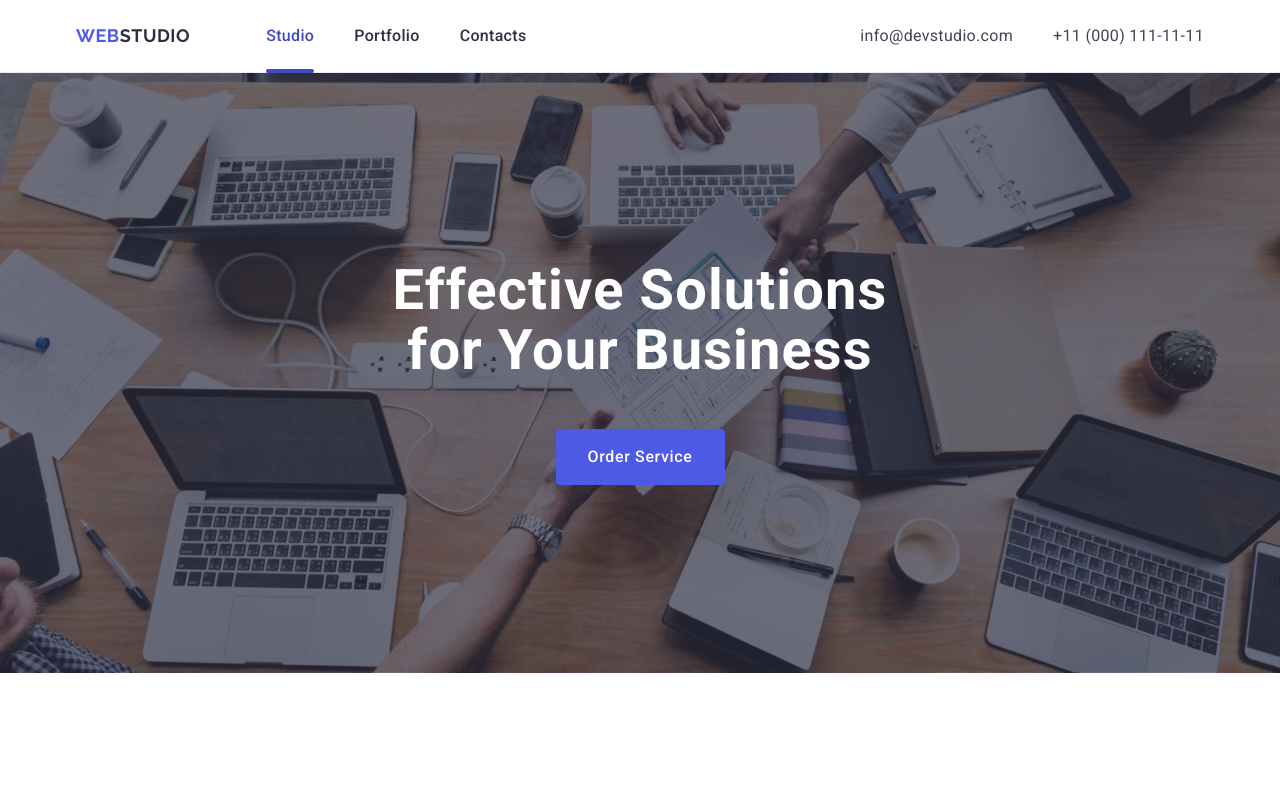
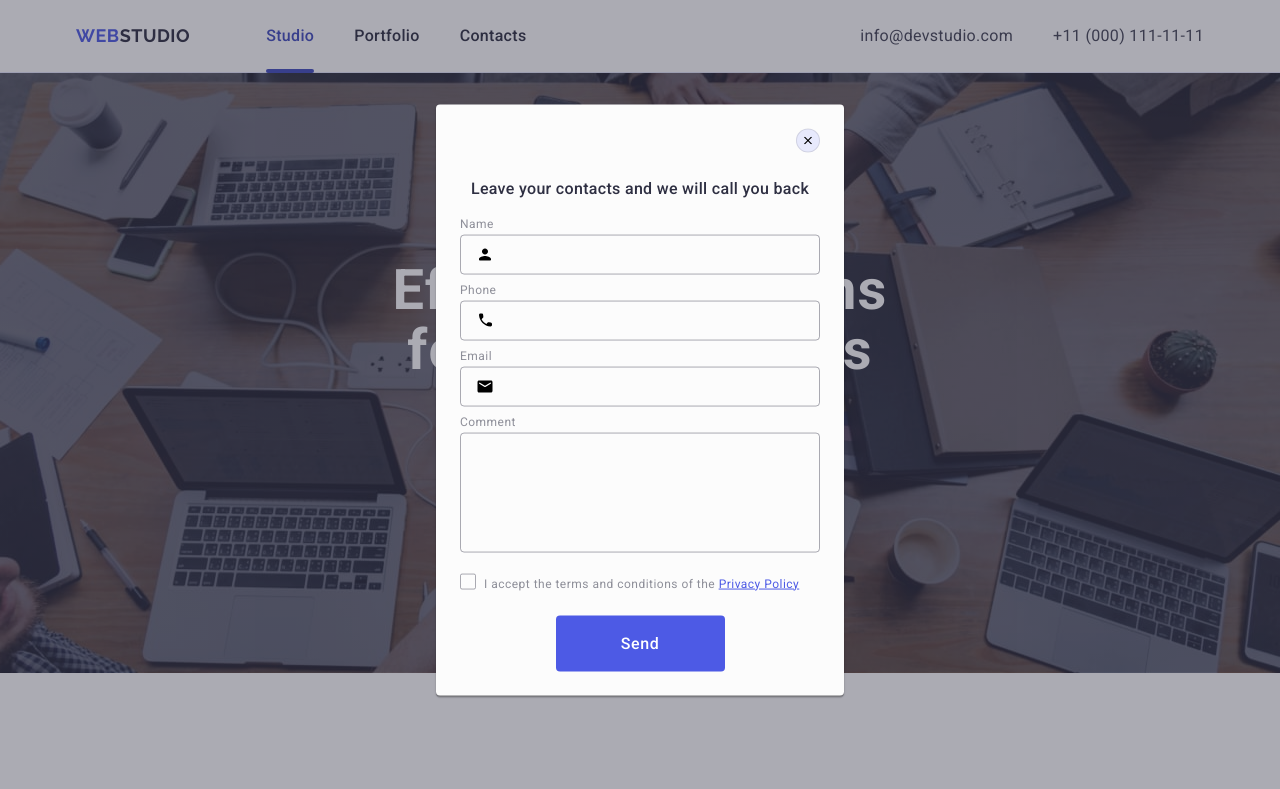
Before and after one commit to Verezhak/goit-markup-hw-05, a plain HTML site: page index.html in a window 1280 px wide. Shown: the top 789 px of the page. Drawn offline with nearby package versions, Linux system fonts and the light colour scheme.

Commit message:
added styles to forms in CSS

```diff
--- a/css/styles.css
+++ b/css/styles.css
@@ -182,12 +182,11 @@ a {
   margin-left: auto;
   transition: background-color 250ms cubic-bezier(0.4, 0, 0.2, 1);
 }
-.btn:hover {
-  background-color: #404bbf;
-}
+.btn:hover,
 .btn:focus {
   background-color: #404bbf;
 }
+
 /* section offers 2 */
 .offers {
   background-color: #fff;
@@ -339,7 +338,6 @@ a {
 }
 .portfolio-item {
   width: calc((100% - 48px) / 3);
-  box-shadow: 250ms cubic-bezier(0.4, 0, 0.2, 1);
   transition: box-shadow 250ms cubic-bezier(0.4, 0, 0.2, 1);
 }
 .portfolio-item:hover {
@@ -448,3 +446,293 @@ a {
 .icon-footer {
   fill: #f4f4fd;
 }
+
+/* form-footer */
+
+.form-footer {
+  margin-left: 80px;
+}
+
+.title-footer-form {
+  color: #fff;
+  font-size: 16px;
+  font-weight: 500;
+  line-height: 1.5;
+  letter-spacing: 0.02em;
+  margin-bottom: 16px;
+}
+
+.group {
+  display: flex;
+  gap: 24px;
+}
+
+.label-footer {
+}
+
+.input-footer {
+  width: 264px;
+  height: 40px;
+  border-radius: 4px;
+  border: 1px solid #fff;
+  background-color: transparent;
+  color: #ffffff;
+  font-size: 12px;
+  line-height: 2;
+  letter-spacing: 0.04em;
+  padding-left: 16px;
+  box-shadow: 0px 4px 4px 0px rgba(0, 0, 0, 0.15);
+}
+
+.input-footer::placeholder {
+  color: #fff;
+}
+
+.btn-footer {
+  min-width: 165px;
+  height: 40px;
+  display: flex;
+  justify-content: center;
+  align-items: center;
+  cursor: pointer;
+  border-radius: 4px;
+  background-color: #4d5ae5;
+  border: none;
+  font-family: "Roboto", sans-serif;
+  font-size: 16px;
+  font-weight: 500;
+  line-height: 1.5;
+  letter-spacing: 0.04em;
+  color: #fff;
+}
+
+.icon-btn-footer {
+  margin-left: 16px;
+}
+
+.btn-footer:hover,
+.btn-footer:focus {
+  background-color: #404bbf;
+}
+
+/* modal */
+
+.backdrop {
+  display: flex;
+  justify-content: center;
+  align-items: center;
+  width: 100%;
+  height: 100%;
+  position: fixed;
+  top: 0;
+  left: 0;
+  bottom: 0;
+  right: 0;
+  background-color: rgba(46, 47, 66, 0.4);
+  transition: opacity 250ms cubic-bezier(0.4, 0, 0.2, 1),
+    visibility 250ms cubic-bezier(0.4, 0, 0.2, 1);
+}
+
+.backdrop.is-hidden {
+  opacity: 0;
+  visibility: hidden;
+  pointer-events: none;
+}
+
+.modal {
+  position: absolute;
+  top: 50%;
+  left: 50%;
+  transform: translate(-50%, -50%) scale(1);
+  width: 408px;
+  min-height: 584px;
+  padding: 72px 24px 24px;
+  background-color: #fcfcfc;
+  box-shadow: 0px 1px 1px 0px rgba(0, 0, 0, 0.14),
+    0px 1px 3px 0px rgba(0, 0, 0, 0.12), 0px 2px 1px 0px rgba(0, 0, 0, 0.2);
+  border-radius: 4px;
+  transition: transform 250ms cubic-bezier(0.4, 0, 0.2, 1);
+}
+
+.btn-close {
+  position: absolute;
+  top: 24px;
+  right: 24px;
+  width: 24px;
+  height: 24px;
+  border-radius: 50%;
+  border: 1px solid rgba(0, 0, 0, 0.1);
+  display: flex;
+  justify-content: center;
+  align-items: center;
+  background-color: #e7e9fc;
+  padding: 0;
+  cursor: pointer;
+  transition: background-color 250ms cubic-bezier(0.4, 0, 0.2, 1),
+    border 250ms cubic-bezier(0.4, 0, 0.2, 1);
+}
+
+.btn-close:hover,
+.btn-close:focus {
+  background-color: #404bbf;
+  border: none;
+}
+
+.close {
+  transition: fill 250ms cubic-bezier(0.4, 0, 0.2, 1);
+}
+
+.close:hover,
+.close:focus {
+  fill: #ffffff;
+}
+
+.form-title {
+  color: #2e2f42;
+  text-align: center;
+  font-size: 16px;
+  font-weight: 500;
+  line-height: 1.5;
+  letter-spacing: 0.02em;
+  margin-bottom: 16px;
+}
+
+.group-modal {
+  margin-bottom: 8px;
+}
+
+.form-label {
+  display: block;
+  margin-bottom: 4px;
+  font-size: 12px;
+  line-height: 1.17;
+  letter-spacing: 0.04em;
+  color: #8e8f99;
+}
+
+.form-input {
+  display: flex;
+  width: 100%;
+  height: 40px;
+  padding-left: 38px;
+  border-radius: 4px;
+  border: 1px solid rgba(46, 47, 66, 0.4);
+  background-color: transparent;
+  outline: transparent;
+  transition: border-color 250ms cubic-bezier(0.4, 0, 0.2, 1);
+}
+
+.form-input:focus {
+  border-color: #4d5ae5;
+}
+
+.form-icon {
+  position: relative;
+}
+
+.icon-input {
+  position: absolute;
+  top: 50%;
+  left: 16px;
+  transform: translateY(-50%);
+  transition: fill 250ms cubic-bezier(0.4, 0, 0.2, 1);
+}
+.form-input:focus + .icon-input {
+  fill: #4d5ae5;
+}
+
+.texterea-modal {
+  margin-bottom: 16px;
+}
+
+.form-textarea {
+  padding: 8px 16px;
+  width: 100%;
+  height: 120px;
+  color: rgba(46, 47, 66, 0.4);
+  font-size: 12px;
+  line-height: 1.17;
+  letter-spacing: 0.04em;
+  border-radius: 4px;
+  border: 1px solid rgba(46, 47, 66, 0.4);
+  background-color: transparent;
+  resize: none;
+  outline: transparent;
+  transition: border-color 250ms cubic-bezier(0.4, 0, 0.2, 1);
+}
+
+.form-textarea:focus {
+  border-color: #4d5ae5;
+}
+
+/* checkbox */
+.checkbox-form {
+  margin-bottom: 24px;
+  position: relative;
+}
+
+.hidden-checkbox:checked + .custom-checkbox .checkbox {
+  background-color: #404bbf;
+  border: none;
+  fill: #f4f4fd;
+}
+
+.custom-checkbox {
+  margin-left: 24px;
+  color: #8e8f99;
+  font-size: 12px;
+  line-height: 1.17;
+  letter-spacing: 0.04em;
+}
+
+.checkbox {
+  position: absolute;
+  top: 0;
+  left: 0;
+  display: inline-flex;
+  align-items: center;
+  justify-content: center;
+  fill: transparent;
+  border-radius: 2px;
+  border: 1px solid rgba(46, 47, 66, 0.4);
+  width: 16px;
+  height: 16px;
+  transition: background-color 250ms cubic-bezier(0.4, 0, 0.2, 1),
+    border 250ms cubic-bezier(0.4, 0, 0.2, 1),
+    fill 250ms cubic-bezier(0.4, 0, 0.2, 1);
+}
+
+.checkmark {
+  position: absolute;
+  top: 50%;
+  left: 50%;
+  transform: translate(-50%, -50%);
+}
+
+.form-link {
+  color: #4d5ae5;
+  text-decoration-line: underline;
+}
+
+.btn-modal {
+  display: block;
+  min-width: 169px;
+  height: 56px;
+  color: #ffffff;
+  font-family: "Roboto", sans-serif;
+  font-size: 16px;
+  font-weight: 500;
+  line-height: 1.5;
+  letter-spacing: 0.04em;
+  cursor: pointer;
+  background-color: #4d5ae5;
+  border: none;
+  border-radius: 4px;
+  margin-right: auto;
+  margin-left: auto;
+  transition: background-color 250ms cubic-bezier(0.4, 0, 0.2, 1);
+}
+.btn-modal:hover,
+.btn-modal:focus {
+  background-color: #404bbf;
+}
```
